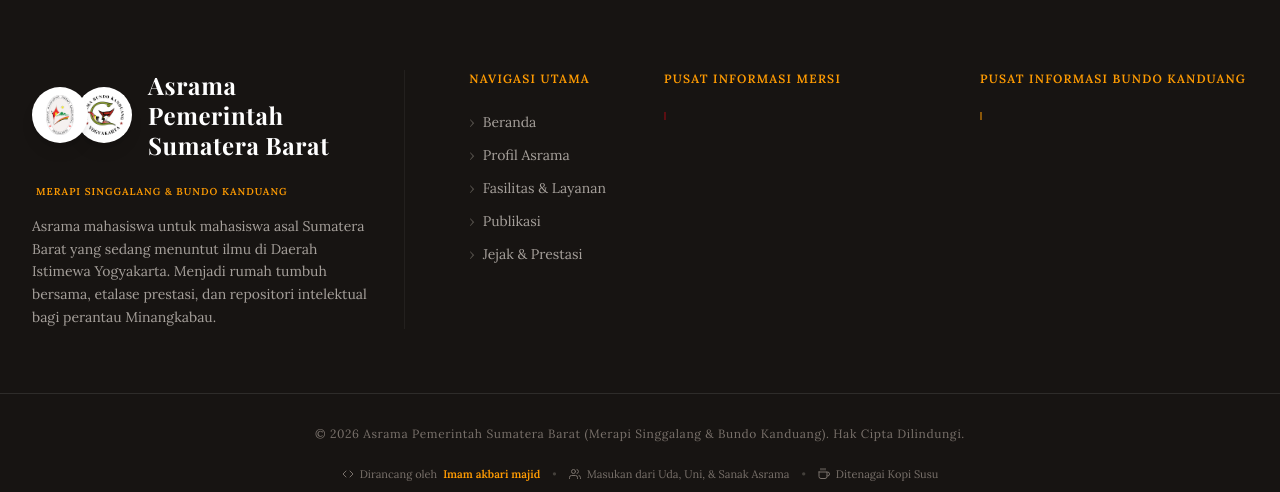
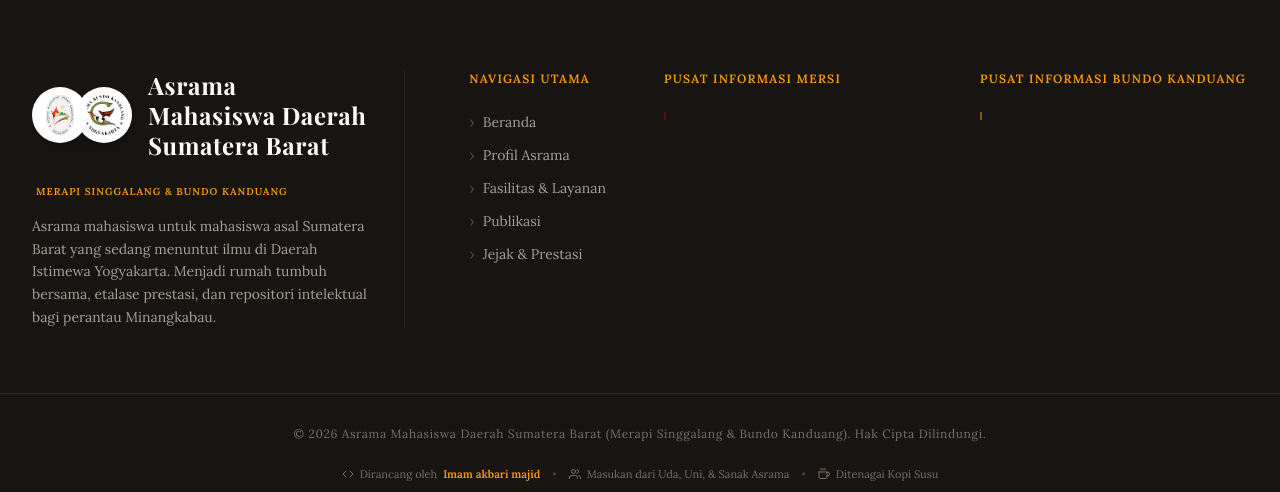
Before and after one commit to sekremersi-tech/asrama-mersi, a Next.js app: page /profil in a window 1280 px wide. Shown: the part 3174-3666 px from the top of the page. Built offline with nearby package versions, Linux system fonts and the light colour scheme; no server answers; the database is empty; a web font is replaced by a local one.

Commit message:
Update layout.js

```diff
--- a/src/app/(public)/layout.js
+++ b/src/app/(public)/layout.js
@@ -268,7 +268,7 @@ export default function PublicLayout({ children }) {
 
                 {/* TEKS IDENTITAS FOOTER */}
                 <div className="flex flex-col">
-                  <span className="font-playfair font-bold text-2xl text-white tracking-wide leading-tight">Asrama <br/> Pemerintah <br/> Sumatera Barat</span>
+                  <span className="font-playfair font-bold text-2xl text-white tracking-wide leading-tight">Asrama <br/> Mahasiswa Daerah <br/> Sumatera Barat</span>
                 </div>
               </div>
               <p className="text-amber-500 font-bold tracking-[0.1em] text-[10px] uppercase font-sans mb-4 ml-1">
@@ -377,7 +377,7 @@ export default function PublicLayout({ children }) {
           {/* HAK CIPTA & KREDIT */}
           <div className="max-w-[90rem] mx-auto px-4 sm:px-6 lg:px-8 mt-16 pt-8 border-t border-white/10 flex flex-col items-center gap-4 relative z-10">
             <p className="text-xs text-stone-500 font-sans tracking-wider text-center">
-              © {new Date().getFullYear()} Asrama Pemerintah Sumatera Barat (Merapi Singgalang & Bundo Kanduang). Hak Cipta Dilindungi.
+              © {new Date().getFullYear()} Asrama Mahasiswa Daerah Sumatera Barat (Merapi Singgalang & Bundo Kanduang). Hak Cipta Dilindungi.
             </p>
 
             <div className="flex flex-col md:flex-row items-center justify-center gap-3 text-[11px] text-stone-500 font-sans mt-2">
```
